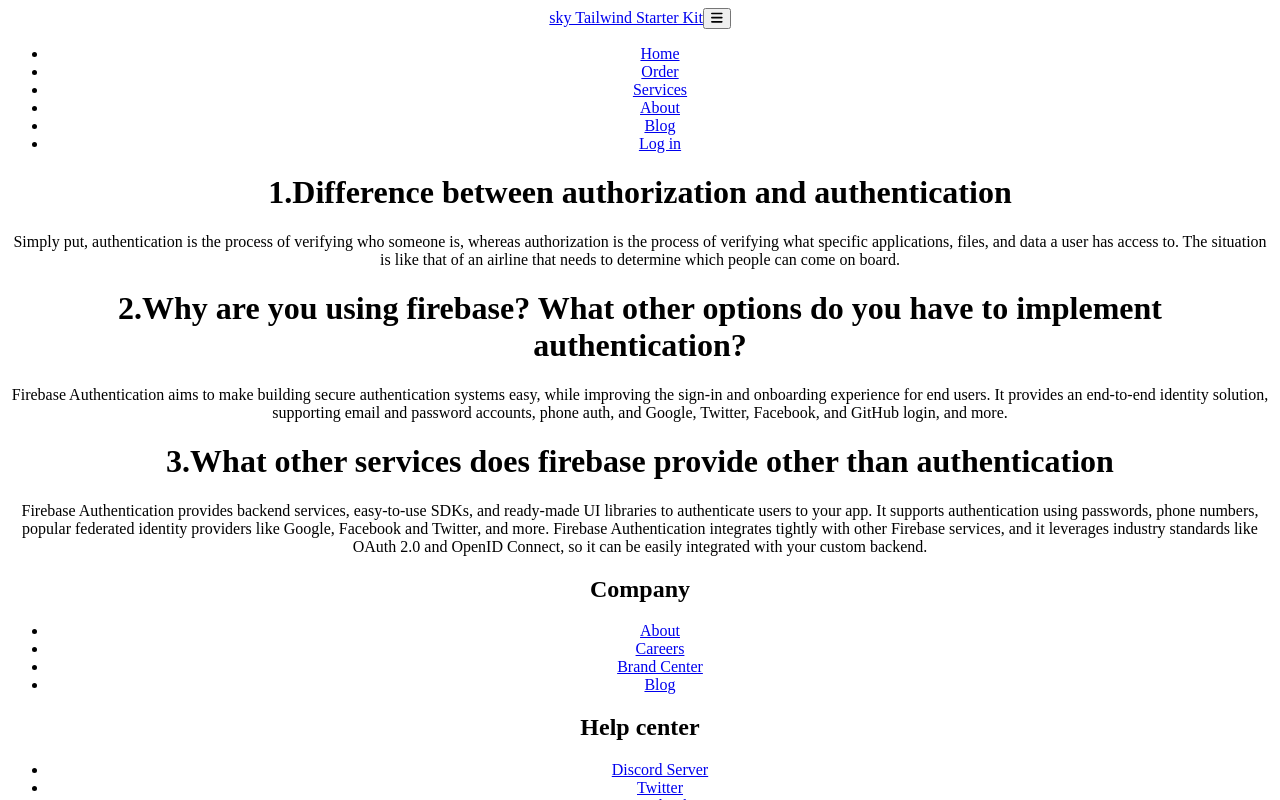
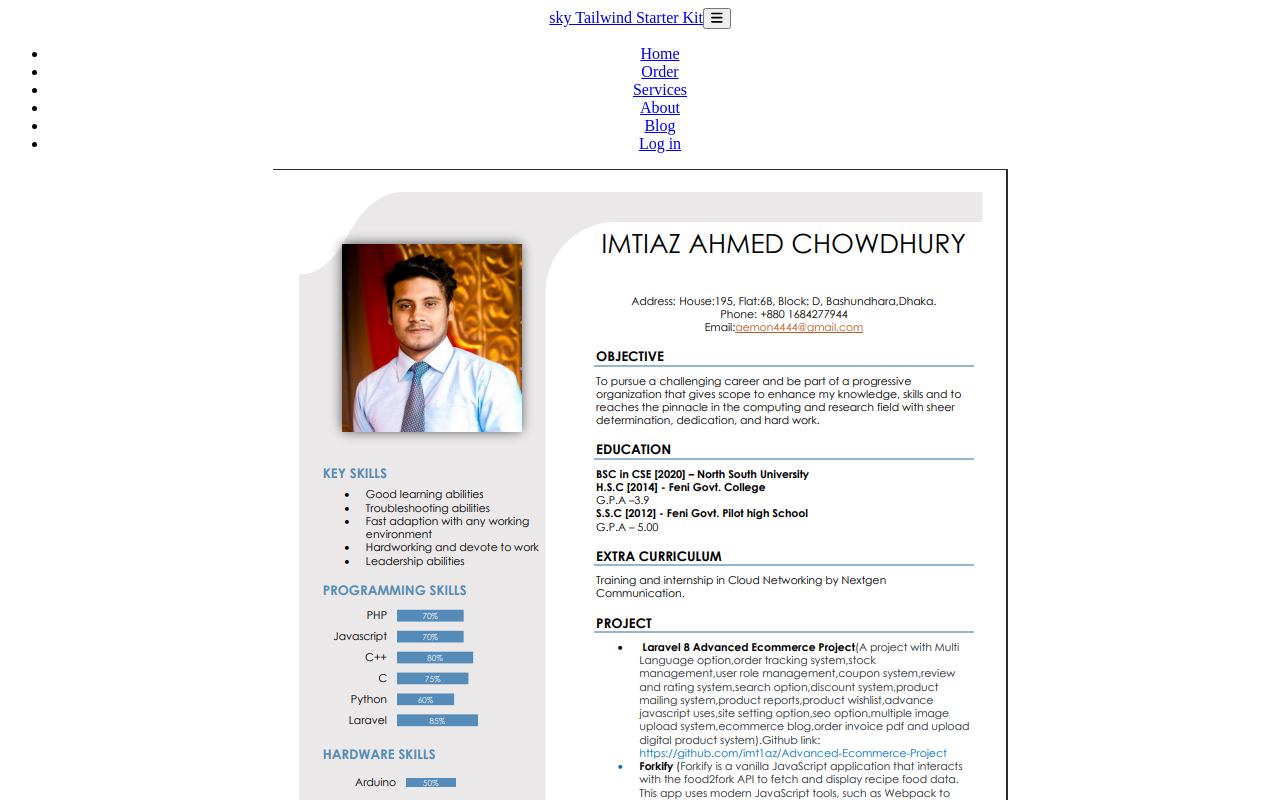
Before and after one commit to imt1az/food-secret-with-react, a React (Create React App) app: page /about in a window 1280 px wide. Shown: the top 800 px of the page. Built offline with nearby package versions, Linux system fonts and the light colour scheme; no server answers.

Commit message:
About is done

```diff
--- a/src/App.js
+++ b/src/App.js
@@ -12,6 +12,7 @@ import Order from './Pages/Order/Order';
 import Checkout from './Pages/Order/Checkout/Checkout';
 import Thankyou from './Pages/Order/Checkout/Thankyou';
 import Blog from './Pages/Blog/Blog';
+import About from './Pages/Blog/About';
 
 function App() {
   return (
@@ -24,7 +25,7 @@ function App() {
       <Route path='/register' element={<Register></Register>}></Route>
       <Route path='/order' element={<Order></Order>}></Route>
       <Route path='/blog' element={<Blog></Blog>}></Route>
-      <Route path='/about' element={<Blog></Blog>}></Route>
+      <Route path='/about' element={<About></About>}></Route>
       <Route path='/service/:serviceId' element={<RequireAuth>
          <ServiceDetail></ServiceDetail>
        </RequireAuth>}></Route>
--- a/src/Pages/Blog/About.js
+++ b/src/Pages/Blog/About.js
@@ -1,9 +1,10 @@
 import React from 'react';
+import me from '../../images/about.png'
 
 const About = () => {
     return (
-        <div className=''>
-
+        <div className='aspect-w-16 aspect-h-9 container mx-auto w-1/3'>
+            <img className='' src={me} alt=''></img>
         </div>
     );
 };
```
